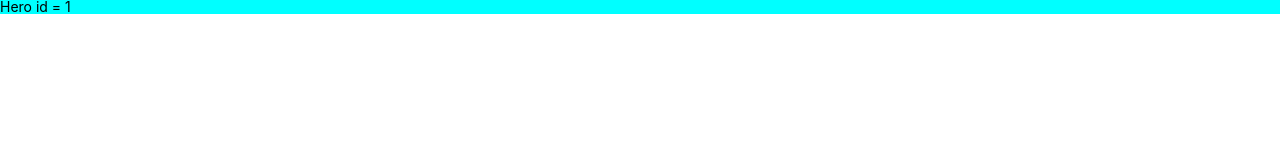
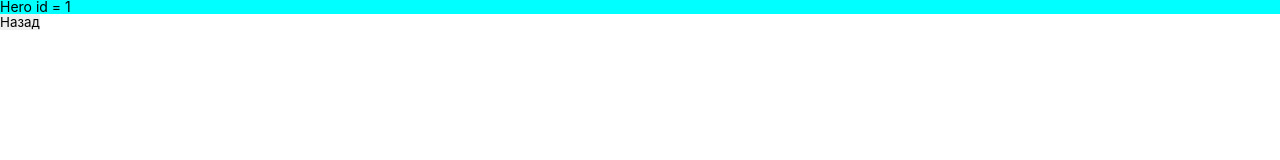
Before and after one commit to ushink/card-like-dota, a React (Create React App) app: page /hero/1 in a window 1280 px wide. Shown: the top 160 px of the page. Built offline with nearby package versions, Linux system fonts and the light colour scheme.

Commit message:
add btn go back

```diff
--- a/src/app/store.ts
+++ b/src/app/store.ts
@@ -5,7 +5,7 @@ import dotaSlice from "./dotaSlice";
 export const store = configureStore({
   reducer: {
     dota: dotaSlice,
-    [dotaApi.reducerPath]: dotaApi.reducer,
+    [dotaApi.reducerPath]: dotaApi.reducer, // TODO: оставить или убрать?
   },
 
   middleware: (getDefaultMiddleware) =>
--- a/src/pages/Hero/Hero.tsx
+++ b/src/pages/Hero/Hero.tsx
@@ -3,9 +3,15 @@ import s from "./Hero.module.css";
 
 export function Hero() {
   const { id } = useParams();
+
+  const handleClickBack = () => {
+    window.history.back();
+  };
+
   return (
     <div>
       <h1 className={s.title}>Hero id = {id}</h1>
+      <button onClick={handleClickBack}>Назад</button>
     </div>
   );
 }
--- a/src/pages/Heroes/Heroes.tsx
+++ b/src/pages/Heroes/Heroes.tsx
@@ -6,7 +6,7 @@ import { useDispatch, useSelector } from "react-redux";
 import { selectHeroes, setHeroes } from "../../app/dotaSlice";
 
 export function Heroes() {
-  const dispatch = useDispatch();
+  const dispatch = useDispatch(); // TODO: или тут нужно использовать useAppDispatch из hooks
 
   const { data } = useGetHeroesStatsQuery();
 
```
